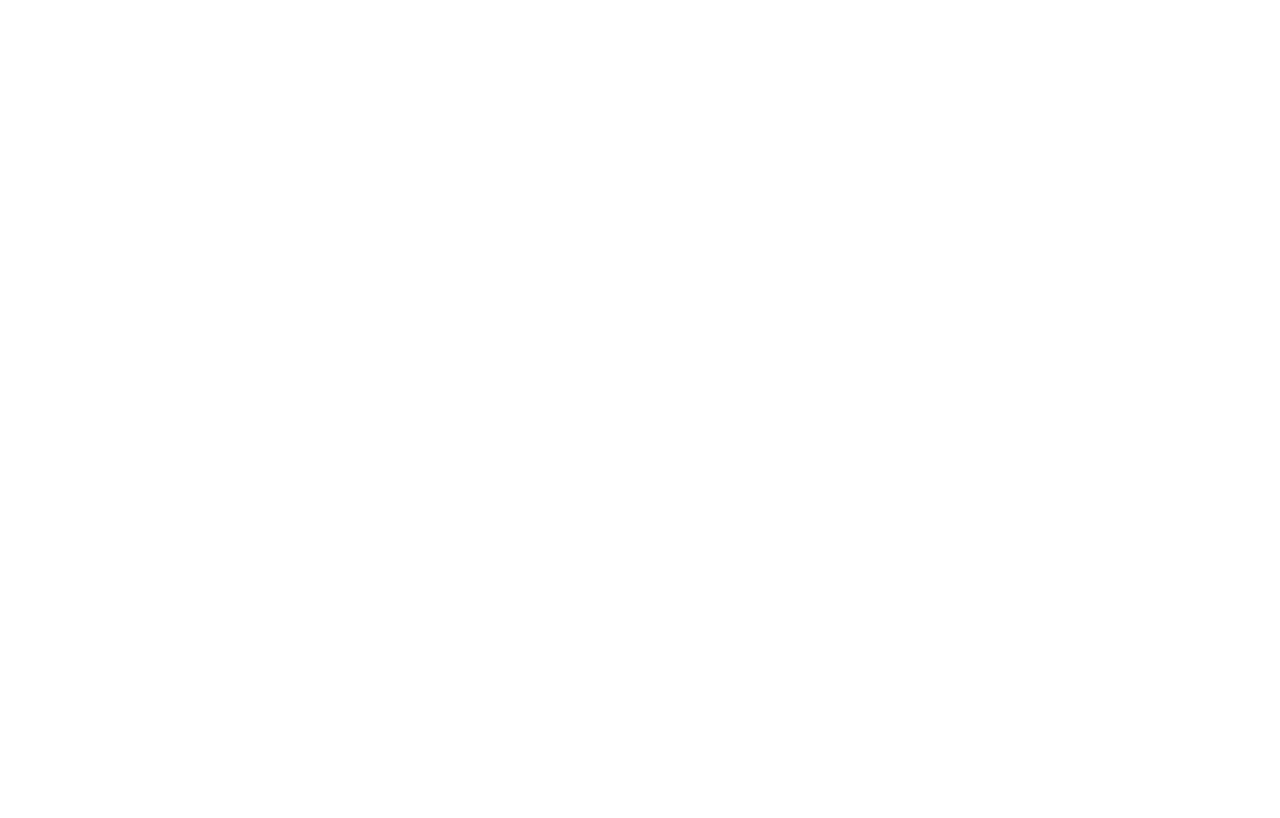
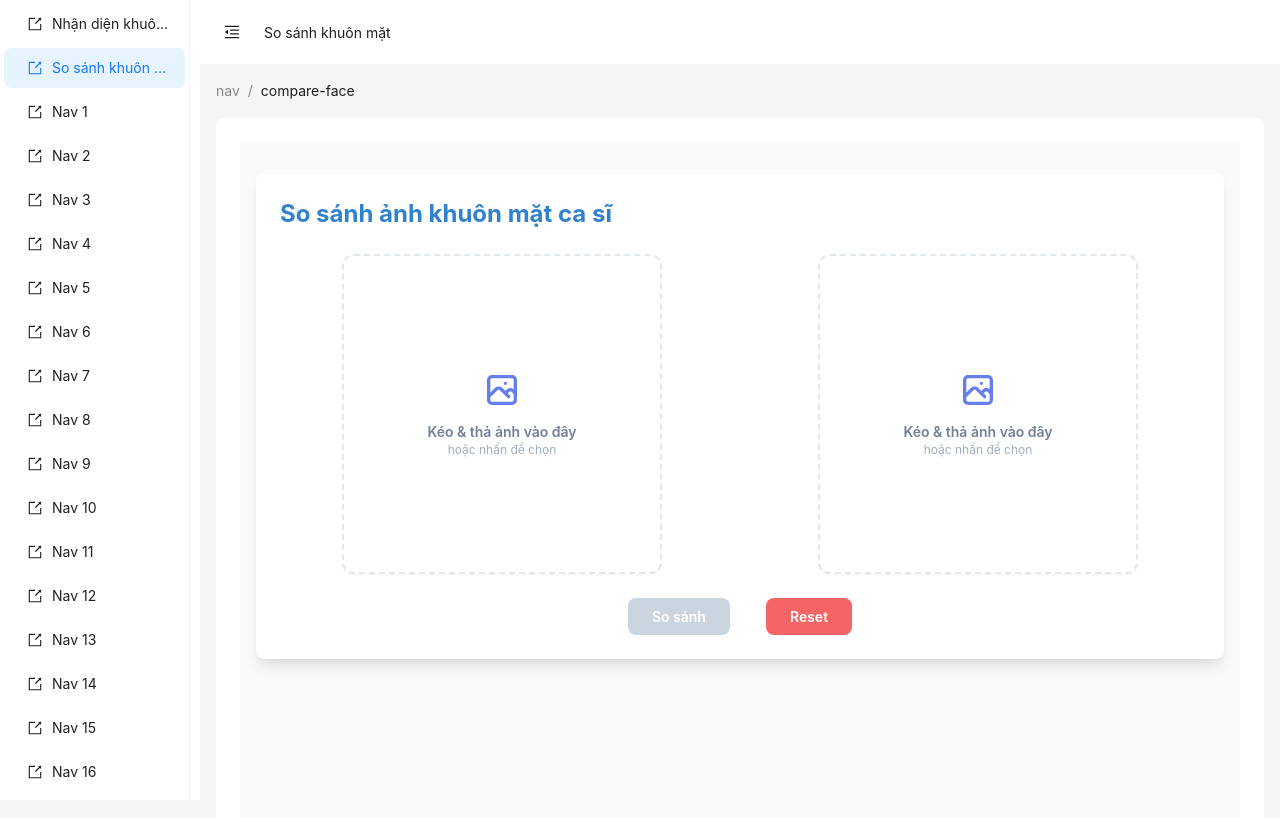
Before and after one commit to Gilgamesh-hoang/CelebMatch-Frontend, a React (Vite) app: page /nav/compare-face in a window 1280 px wide. Before the commit this address had no page. Shown: the top 818 px of the page. Built offline with nearby package versions, Linux system fonts and the light colour scheme.

Commit message:
feat: implemant ui compare face

```diff
--- a/src/App.tsx
+++ b/src/App.tsx
@@ -1,11 +1,10 @@
 import './App.css'
-import {BrowserRouter, Route, Routes, Navigate} from "react-router-dom";
-import MainLayout from "./layout/MainLayout.tsx";
+import { BrowserRouter, Navigate, Route, Routes } from "react-router-dom";
 import NormalLayout from "./layout/NormalLayout.tsx";
 import VerticalNavigationLayout from "./layout/VerticalNavigationLayout.tsx";
-import {ExportOutlined} from "@ant-design/icons";
+import { ExportOutlined } from "@ant-design/icons";
 import Nav from "./component/nav/Nav.tsx";
-import FaceUpload from "./pages/FaceUpload"
+import FaceUpload from "./pages/FaceUpload";
 import CompareImage from "./pages/CompareImage.tsx";
 
 function App() {
@@ -15,49 +14,40 @@
             label: 'Nhận diện khuôn mặt',
             icon: <ExportOutlined />
         },
+        {
+            key: 'compare-face',
+            label: 'So sánh khuôn mặt',
+            icon: <ExportOutlined />
+        },
         ...Array.from({ length: 99 }, (_, index) => ({
             key: `nav-${index + 1}`,
             label: `Nav ${index + 1}`,
             icon: <ExportOutlined />
         }))
     ];
+
     return (
         <BrowserRouter>
             <div className="App">
                 <Routes>
                     <Route path="/" element={<Navigate to="/nav/face-upload" replace />} />
-                    <Route element={<MainLayout/>}>
-                        {/*<Route index element={<Home />} />*/}
 
-                    </Route>
-                    <Route element={<NormalLayout/>}>
-                        {/*<Route path="/login" element={<Login />} />*/}
+                    <Route element={<NormalLayout />}>
                         <Route path="/upload-face" element={<FaceUpload />} />
-                        <Route path="/compare-face" element={<CompareImage />} />
                     </Route>
 
-                    <Route path="/nav/" element={
+                    {/* Layout cho /nav */}
+                    <Route path="/nav" element={
                         <VerticalNavigationLayout
                             menuItems={menuItems}
-                            // defaultSelectedKey="nav-1"
                             defaultSelectedKey={menuItems[0].key}
                         />
                     }>
                         <Route path="face-upload" element={<FaceUpload />} />
-                            {
-                                menuItems.slice(1).map((menuItem) => (
+                        <Route path="compare-face" element={<CompareImage />} />
+                        {menuItems.slice(1).map((menuItem) => (
                             <Route key={menuItem.key} path={menuItem.key} element={<Nav label={menuItem.label} />} />
-                                ))
-                            }
-                        {/*<Route path="nav-1" element={<Page 1/>}/>*/}
-                        {/*<Route path="nav-2" element={<Page 2/>}/>*/}
-                        {
-                            menuItems.map((menuItem) => (
-                                <>
-                                    <Route path={menuItem.key} element={<Nav label={menuItem.label}/>}/>
-                                </>
-                            ))
-                        }
+                        ))}
                     </Route>
                 </Routes>
             </div>
--- a/src/component/form/ResultDisplay.tsx
+++ b/src/component/form/ResultDisplay.tsx
@@ -77,8 +77,8 @@
     const imgHeight = img.clientHeight;
 
     // Tính toán tỷ lệ co/giãn của ảnh
-    const scaleX = imgWidth / img.naturalWidth;
-    const scaleY = imgHeight / img.naturalHeight;
+    // const scaleX = imgWidth / img.naturalWidth;
+    // const scaleY = imgHeight / img.naturalHeight;
 
     // Tính toán vị trí và kích thước của box sau khi scale
     const left = box.x * imgWidth;
--- a/src/pages/CompareImage.tsx
+++ b/src/pages/CompareImage.tsx
@@ -1,33 +1,28 @@
-import { useState } from 'react';
+import {useState} from 'react';
 import Header from '../component/Header';
 import Footer from '../component/Footer';
 import ImageUploadForm from '../component/form/ImageUploadForm';
-import ResultDisplay from '../component/form/ResultDisplay';
 import LoadingOverlay from '../component/LoadingOverlay';
 import Dialog from '../component/dialog/CustomDialog';
 import http from '../utils/http';
-import {DetectionResult, VerificationResult} from "../types/result-compare.type.ts";
+import {VerificationResult} from '../types/result-compare.type.ts';
+import ResultDisplay from '../component/form/ResultDisplay.tsx';
+import {AxiosError} from "axios";
 
 function App() {
     const [selectedFiles, setSelectedFiles] = useState<(File | null)[]>([null, null]);
     const [previewUrls, setPreviewUrls] = useState<string[]>(['', '']);
-    const [detectionResults, setDetectionResults] = useState<DetectionResult[][]>([[], []]);
-    const [isSuccess, setIsSuccess] = useState<boolean[]>([false, false]);
     const [isLoading, setIsLoading] = useState(false);
     const [error, setError] = useState('');
-    const [showDialog, setShowDialog] = useState(false);
+    const [showErrorDialog, setShowErrorDialog] = useState(false);
     const [showResultDialog, setShowResultDialog] = useState(false);
-    const [resultData, setResultData] = useState<VerificationResult | null>(null);
+    const [verificationResult, setVerificationResult] = useState<VerificationResult | null>(null);
 
     const handleFileSelect = (file: File | null, index: number) => {
         const newFiles = [...selectedFiles];
         const newPreviews = [...previewUrls];
-        const newResults = [...detectionResults];
-        const newSuccess = [...isSuccess];
 
         newFiles[index] = file;
-        newResults[index] = [];
-        newSuccess[index] = false;
 
         if (file) {
             const reader = new FileReader();
@@ -42,17 +37,14 @@
 
         setSelectedFiles(newFiles);
         setPreviewUrls(newPreviews);
-        setDetectionResults(newResults);
-        setIsSuccess(newSuccess);
     };
 
     const handleReset = () => {
         setSelectedFiles([null, null]);
         setPreviewUrls(['', '']);
-        setDetectionResults([[], []]);
-        setIsSuccess([false, false]);
+        setVerificationResult(null);
         setError('');
-        setShowDialog(false);
+        setShowErrorDialog(false);
         setShowResultDialog(false);
     };
 
@@ -64,31 +56,35 @@
 
         try {
             const formData = new FormData();
-            formData.append('image1', selectedFiles[0] as File);
-            formData.append('image2', selectedFiles[1] as File);
+            formData.append('files', selectedFiles[0]);
+            formData.append('files', selectedFiles[1]);
 
             const response = await http.post('/verify', formData, {
-                headers: { 'Content-Type': 'multipart/form-data' },
+                headers: {'Content-Type': 'multipart/form-data'},
             });
 
             if (response.status !== 200) {
                 throw new Error(`Server trả lỗi: ${response.status}`);
             }
 
-            const data = response.data;
+            const data: VerificationResult = response.data;
 
-            if (data.is_same_person !== undefined && data.similarity_score !== undefined) {
-                setDetectionResults([data.is_same_person, data.similarity_score]);
-                setIsSuccess([true, true]);
-                setResultData(data);
+            if (typeof data.is_same_person === 'boolean' && typeof data.similarity_score === 'number') {
+                setVerificationResult(data);
                 setShowResultDialog(true);
             } else {
                 throw new Error('Dữ liệu trả về không hợp lệ.');
             }
-        } catch (err) {
+        } catch (err: unknown) {
             console.error(err);
-            setError('Đã xảy ra lỗi khi xử lý ảnh. Vui lòng thử lại sau.');
-            setShowDialog(true);
+
+            if (err instanceof AxiosError) {
+                setError(err.response?.data?.detail || 'Đã xảy ra lỗi khi xử lý ảnh. Vui lòng thử lại sau.');
+            } else {
+                setError('Đã xảy ra lỗi không xác định. Vui lòng thử lại sau.');
+            }
+
+            setShowErrorDialog(true);
         } finally {
             setIsLoading(false);
         }
@@ -96,7 +92,7 @@
 
     return (
         <div className="min-h-screen flex flex-col bg-gray-50">
-            <Header />
+            <Header/>
 
             <main className="flex-grow container mx-auto px-4 py-8">
                 <div className="max-w-5xl mx-auto bg-white rounded-lg shadow-lg overflow-hidden">
@@ -116,8 +112,8 @@
                                         <div className="mt-4">
                                             <ResultDisplay
                                                 imageUrl={previewUrls[index]}
-                                                detections={detectionResults[index]}
-                                                isSuccess={isSuccess[index]}
+                                                detections={[]} // không cần detection trong bước compare
+                                                isSuccess={!!selectedFiles[index]}
                                             />
                                         </div>
                                     )}
@@ -151,13 +147,13 @@
                 </div>
 
                 <Dialog
-                    isOpen={showDialog}
-                    onClose={() => setShowDialog(false)}
+                    isOpen={showErrorDialog}
+                    onClose={() => setShowErrorDialog(false)}
                     title="Thông báo"
                     message={error}
                 />
 
-                {showResultDialog && resultData && (
+                {showResultDialog && verificationResult && (
                     <Dialog
                         isOpen={showResultDialog}
                         onClose={() => setShowResultDialog(false)}
@@ -165,10 +161,10 @@
                         message={
                             <>
                                 <p>
-                                    <strong>Is Same Person:</strong> {resultData.is_same_person ? 'Có' : 'Không'}
+                                    <strong>Giống nhau:</strong> {verificationResult.is_same_person ? 'Có' : 'Không'}
                                 </p>
                                 <p>
-                                    <strong>Similarity Score:</strong> {resultData.similarity_score}%
+                                    <strong>Độ tương đồng:</strong> {verificationResult.similarity_score.toFixed(2)}%
                                 </p>
                             </>
                         }
@@ -176,8 +172,8 @@
                 )}
             </main>
 
-            <Footer />
-            {isLoading && <LoadingOverlay />}
+            <Footer/>
+            {isLoading && <LoadingOverlay/>}
         </div>
     );
 }
```
Lines whose indentation alone changed are shown as unchanged.
